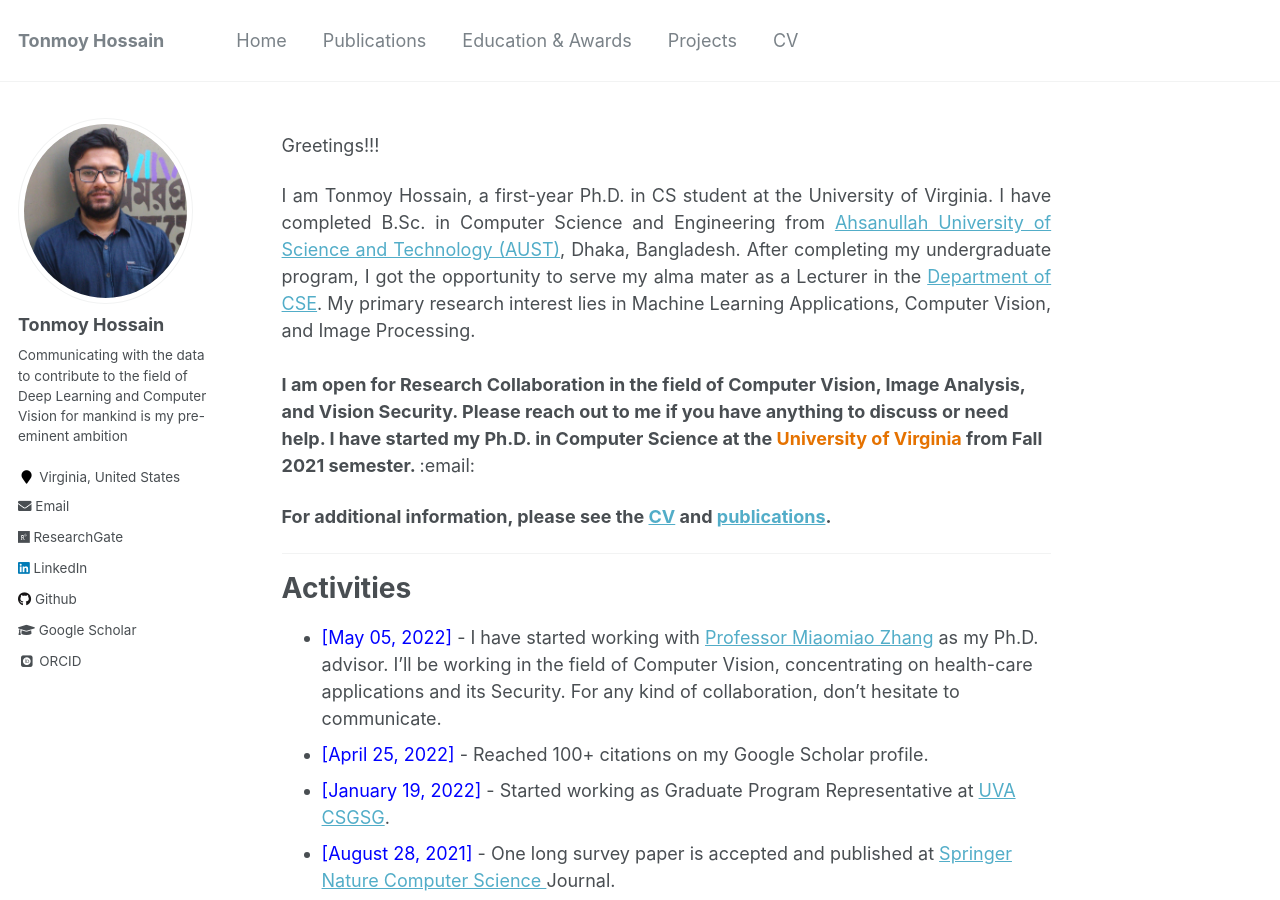
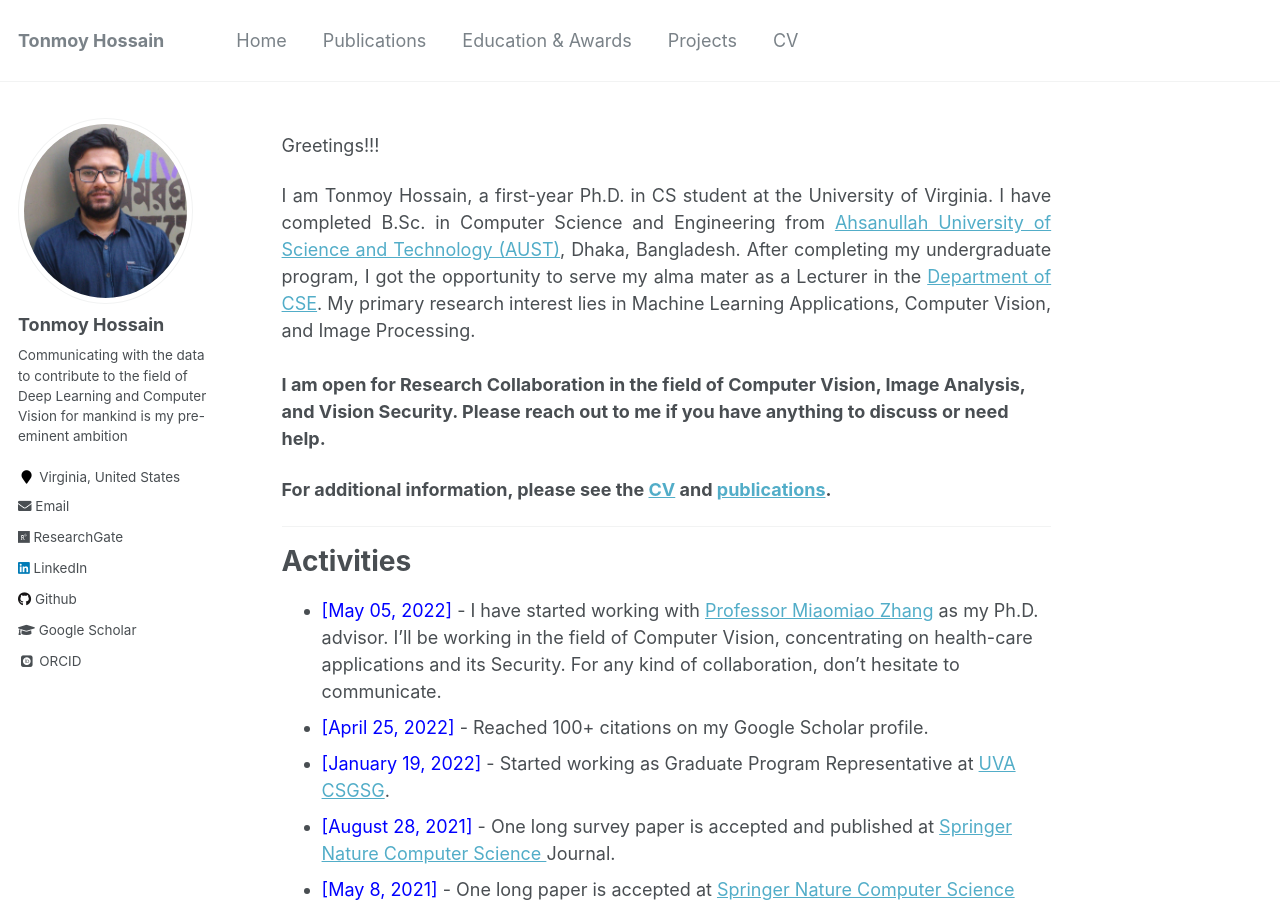
Before and after one commit to shaeekh/shaeekh.github.io, a Jekyll site: the page built from _pages/about.md, in a window 1280 px wide and 900 px high. Built offline with Jekyll 4.4.1, drawn with Linux system fonts in a browser that asks for light colours; some web fonts are replaced; a script that is not in the unit is left out.

Commit message:
Update about.md

```diff
--- a/_pages/about.md
+++ b/_pages/about.md
@@ -14,8 +14,7 @@ Greetings!!!
 
 I am Tonmoy Hossain, a first-year Ph.D. in CS student at the University of Virginia. I have completed B.Sc. in Computer Science and Engineering from <a href="http://aust.edu/">Ahsanullah University of Science and Technology (AUST)</a>, Dhaka, Bangladesh. After completing my undergraduate program, I got the opportunity to serve my alma mater as a Lecturer in the <a href="https://www.aust.edu/cse">Department of CSE</a>. My primary research interest lies in Machine Learning Applications, Computer Vision, and Image Processing.<br /><br /></div>
 
-<b> I am open for Research Collaboration in the field of Computer Vision, Image Analysis, and Vision Security. Please reach out to me if you have anything to discuss or need help.  </b>
-<b>I have started my Ph.D. in Computer Science at the </b><span style="color:#E57200"><b> University of Virginia </b></span> <b>from Fall 2021 semester. </b> :email: <br />
+<b> I am open for Research Collaboration in the field of Computer Vision, Image Analysis, and Vision Security. Please reach out to me if you have anything to discuss or need help.  </b> <br />
 
 
 **For additional information, please see the [CV](https://tonmoy-hossain.github.io/cv/) and [publications](https://tonmoy-hossain.github.io/publications/).**
```
